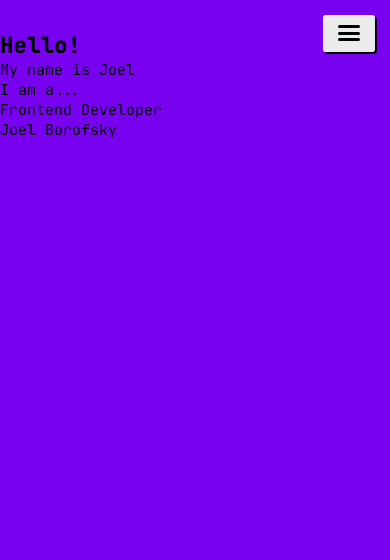
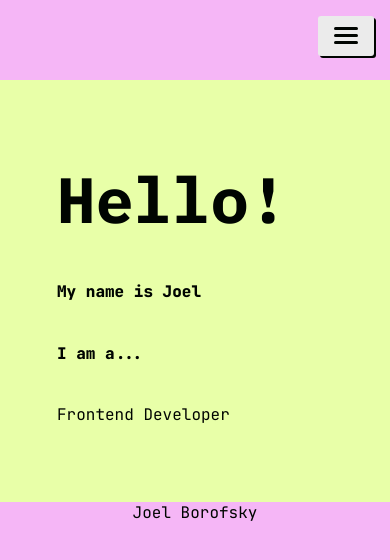
Before and after one commit to BorofskyDev/y2k-style-profile, a website built with Vite: page index.html in a window 390 px wide. Built offline with nearby package versions, Linux system fonts and the light colour scheme.

Commit message:
adjusted hero section, mobile first

```diff
--- a/src/sass/components/_logo.scss
+++ /dev/null
@@ -1,4 +0,0 @@
-.logo {
-    font-size: 2em;
-
-}
--- a/src/sass/global/_reset.scss
+++ b/src/sass/global/_reset.scss
@@ -10,6 +10,7 @@ html {
   box-sizing: border-box;
   // font-size: 62.5%; //10px / 16px = 1rem = 10px
   font-size: 100%;
+  overflow-x: hidden;
 }
 
 a,
@@ -53,9 +54,9 @@ h6 {
 }
 
 body {
-    background-color: hsl(var(--color-primary-dark));
+    background-color: hsl(var(--color-primary-regular));
     font-family: var(--text-paragraph);
     color: hsl(var(--color-dark));
-    font-size: var(--fs-400);
+    font-size: var(--fs-md);
     -webkit-font-smoothing: antialiased;
 }
--- a/src/sass/global/_variables.scss
+++ b/src/sass/global/_variables.scss
@@ -25,30 +25,35 @@
 
   // Font Size
 
-  --fs-900: clamp(5rem, 8vw + 1rem, 9.375rem);
-  --fs-800: 3.5rem;
-  --fs-700: 1.5rem;
-  --fs-600: 1rem;
-  --fs-500: 1rem;
-  --fs-400: 0.9375rem;
-  --fs-300: 1rem;
-  --fs-200: 0.875rem;
+  --font-size-xl: 4rem;
+  --font-size-lg: 3.125rem;
+  --font-size-md: 2.5rem;
+  --font-size-sm: 1.575rem;
 
-  @media (min-width: 35em) {
-    --fs-800: 5rem;
-    --fs-700: 2.5rem;
-    --fs-600: 1.5rem;
-    --fs-500: 1.25rem;
-    --fs-400: 1rem;
-  }
+  // --fs-900: clamp(5rem, 8vw + 1rem, 9.375rem);
+  // --fs-800: 3.5rem;
+  // --fs-700: 1.5rem;
+  // --fs-600: 1rem;
+  // --fs-500: 1rem;
+  // --fs-400: 0.9375rem;
+  // --fs-300: 1rem;
+  // --fs-200: 0.875rem;
 
-  @media (min-width: 45em) {
-    --fs-800: 6.25rem;
-    --fs-700: 3.5rem;
-    --fs-600: 2rem;
-    --fs-500: 1.75rem;
-    --fs-400: 1.125rem;
-  }
+  // @media (min-width: 35em) {
+  //   --fs-800: 5rem;
+  //   --fs-700: 2.5rem;
+  //   --fs-600: 1.5rem;
+  //   --fs-500: 1.25rem;
+  //   --fs-400: 1rem;
+  // }
+
+  // @media (min-width: 45em) {
+  //   --fs-800: 6.25rem;
+  //   --fs-700: 3.5rem;
+  //   --fs-600: 2rem;
+  //   --fs-500: 1.75rem;
+  //   --fs-400: 1.125rem;
+  // }
 
   // Shadows
 
--- /dev/null
+++ b/src/sass/layout/_hero.scss
@@ -0,0 +1,52 @@
+.hero {
+    position: relative;
+    height: 100vh;
+    width: 100vw;
+    margin: 3em 0;
+    padding: 0;
+    display: flex;
+    flex-direction: column;
+    align-items: center;
+
+    &__content-container {
+        height: 50%;
+        width: 100%;
+        padding: 3.5625em;
+        background-color: hsl(var(--color-highlight-1));
+        display: flex;
+        flex-direction: column;
+        justify-content: space-around;
+    }
+
+    &__title {
+        font-family: var(--text-heading);
+        font-weight: bolder;
+        font-size: var(--font-size-xl);
+    }
+
+    &__content {
+        font-weight: bold;
+    }
+
+    &__job-title {
+
+        &--description {
+
+        }
+    }
+
+    &__image-container {
+
+    }
+
+    &__image-box {
+
+        &--image {
+
+        }
+
+        &--name {
+
+        }
+    }
+}
--- a/src/sass/layout/_navigation.scss
+++ b/src/sass/layout/_navigation.scss
@@ -48,7 +48,7 @@ header {
 
   &__link {
     font-family: var(--text-link);
-    font-size: var(--fs-400);
+    font-size: var(--font-size-sm);
     letter-spacing: 0.1em;
     transition: all 0.3s ease-in-out;
     background: transparent;
--- a/src/sass/main.scss
+++ b/src/sass/main.scss
@@ -1,7 +1,8 @@
-@import 'components/logo';
+
 
 @import 'global/mixins';
 @import 'global/reset';
 @import 'global/variables';
 
+@import 'layout/_hero';
 @import 'layout/_navigation';
```
